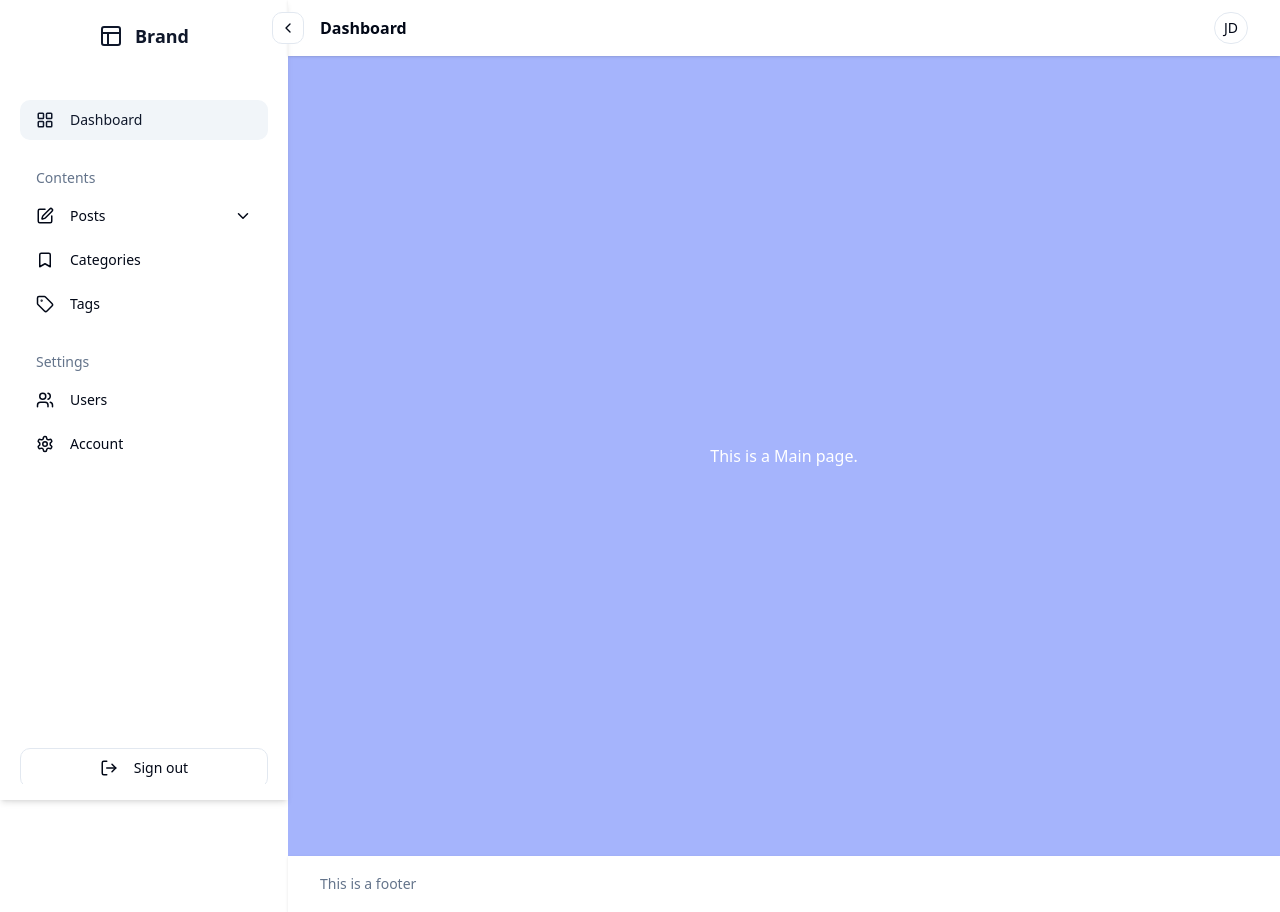
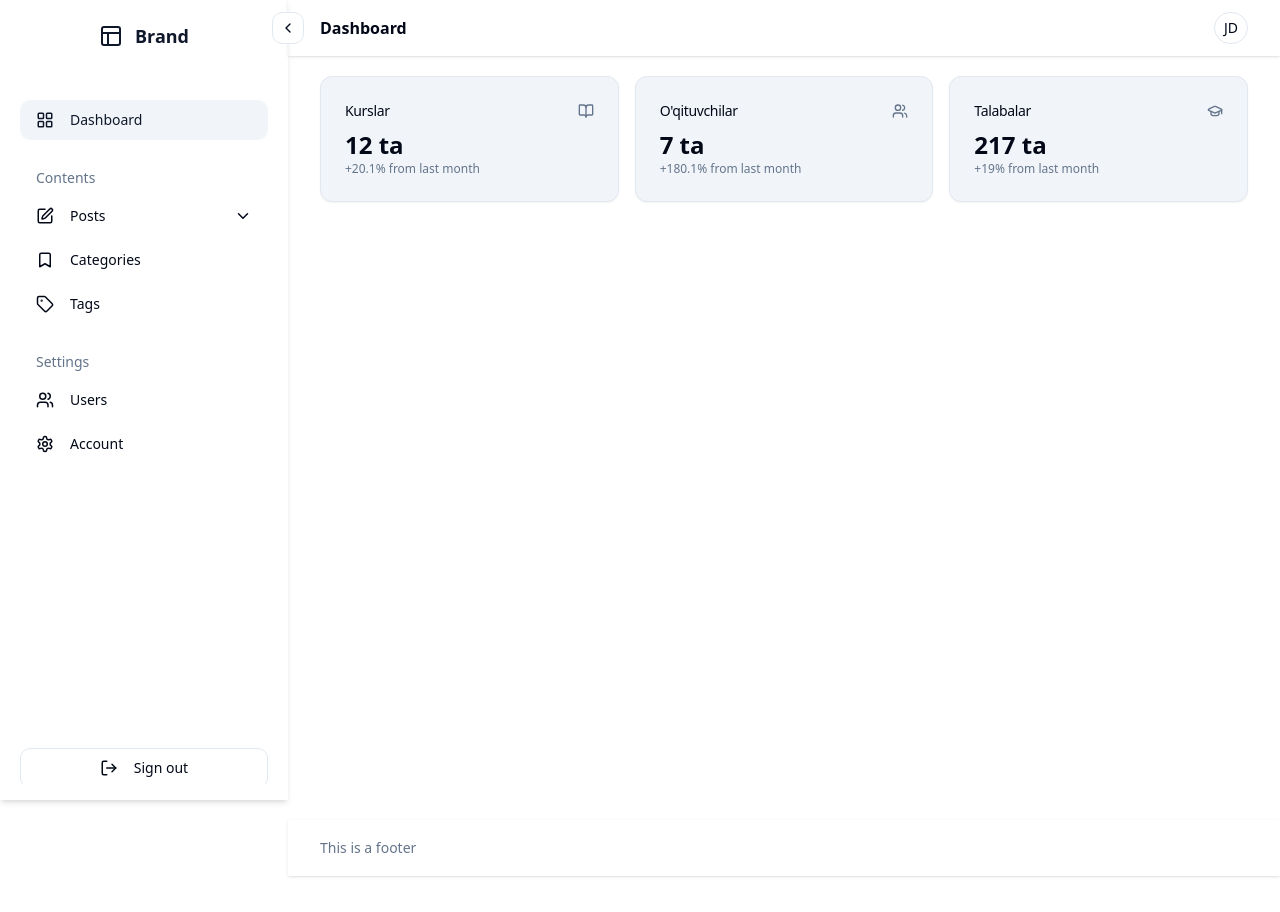
Before and after one commit to dotsoftcompany/crm-admin, a React (Vite) app: page / in a window 1280 px wide. After the commit the page ends 876 px from the top, so only its background shows below. Built offline with nearby package versions, Linux system fonts and the light colour scheme.

Commit message:
dashboard demo cards

```diff
--- a/src/pages/main.jsx
+++ b/src/pages/main.jsx
@@ -1,11 +1,51 @@
 import React from 'react';
 
+// ui
+import { Card, CardContent, CardHeader, CardTitle } from '@/components/ui/card';
+import { BookOpen, GraduationCapIcon, Users } from 'lucide-react';
+
 function MainPage() {
+  // https://github.com/Kiranism/next-shadcn-dashboard-starter
   return (
-    <div className="bg-indigo-300">
-      <h1 className="flex items-center justify-center h-screen text-white">
-        This is a Main page.
-      </h1>
+    <div className="container mx-auto">
+      <div className="grid gap-4 md:grid-cols-2 lg:grid-cols-3 my-5">
+        <Card className="bg-accent">
+          <CardHeader className="flex flex-row items-center justify-between space-y-0 pb-2">
+            <CardTitle className="text-sm font-medium">Kurslar</CardTitle>
+            <BookOpen className="h-4 w-4 text-muted-foreground" />
+          </CardHeader>
+          <CardContent>
+            <div className="text-2xl font-bold">12 ta</div>
+            <p className="text-xs text-muted-foreground">
+              +20.1% from last month
+            </p>
+          </CardContent>
+        </Card>
+        <Card className="bg-accent">
+          <CardHeader className="flex flex-row items-center justify-between space-y-0 pb-2">
+            <CardTitle className="text-sm font-medium">O'qituvchilar</CardTitle>
+            <Users className="h-4 w-4 text-muted-foreground" />
+          </CardHeader>
+          <CardContent>
+            <div className="text-2xl font-bold">7 ta</div>
+            <p className="text-xs text-muted-foreground">
+              +180.1% from last month
+            </p>
+          </CardContent>
+        </Card>
+        <Card className="bg-accent">
+          <CardHeader className="flex flex-row items-center justify-between space-y-0 pb-2">
+            <CardTitle className="text-sm font-medium">Talabalar</CardTitle>
+            <GraduationCapIcon className="h-4 w-4 text-muted-foreground" />
+          </CardHeader>
+          <CardContent>
+            <div className="text-2xl font-bold">217 ta</div>
+            <p className="text-xs text-muted-foreground">
+              +19% from last month
+            </p>
+          </CardContent>
+        </Card>
+      </div>
     </div>
   );
 }
```
